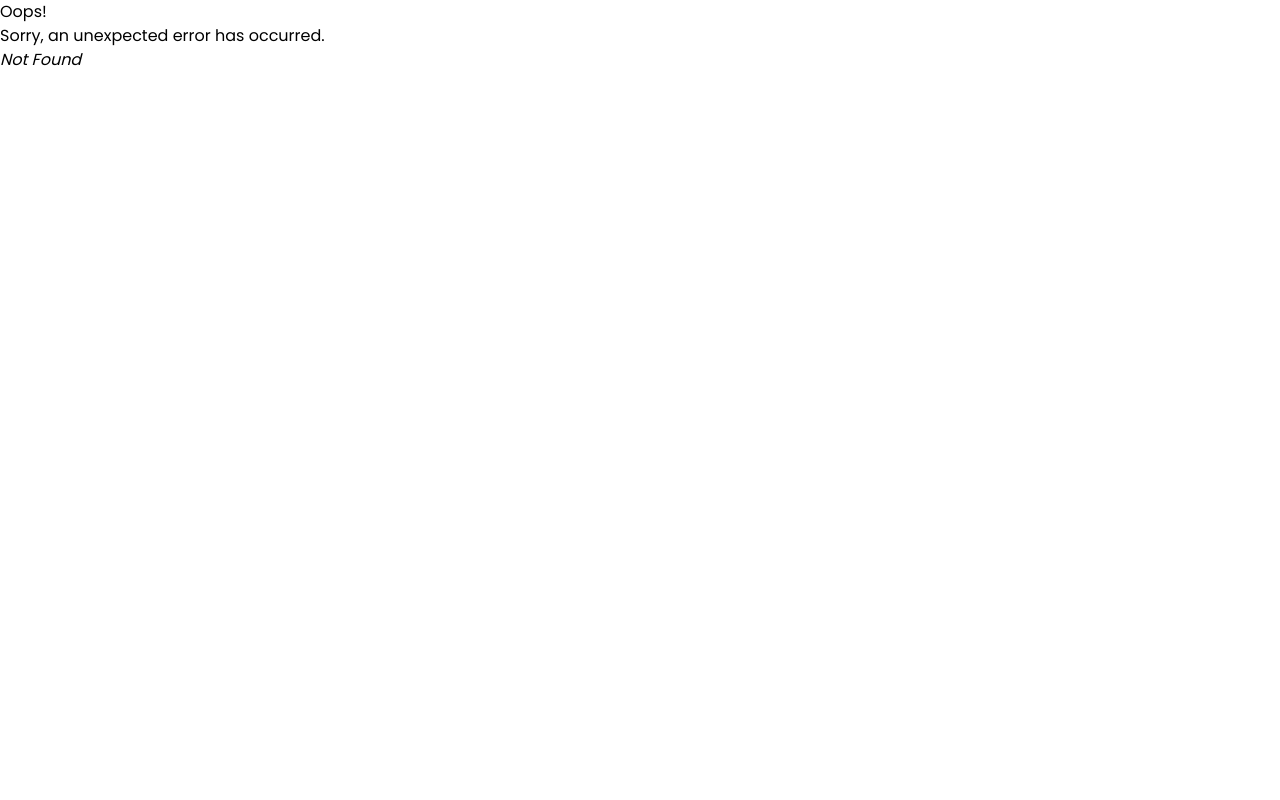
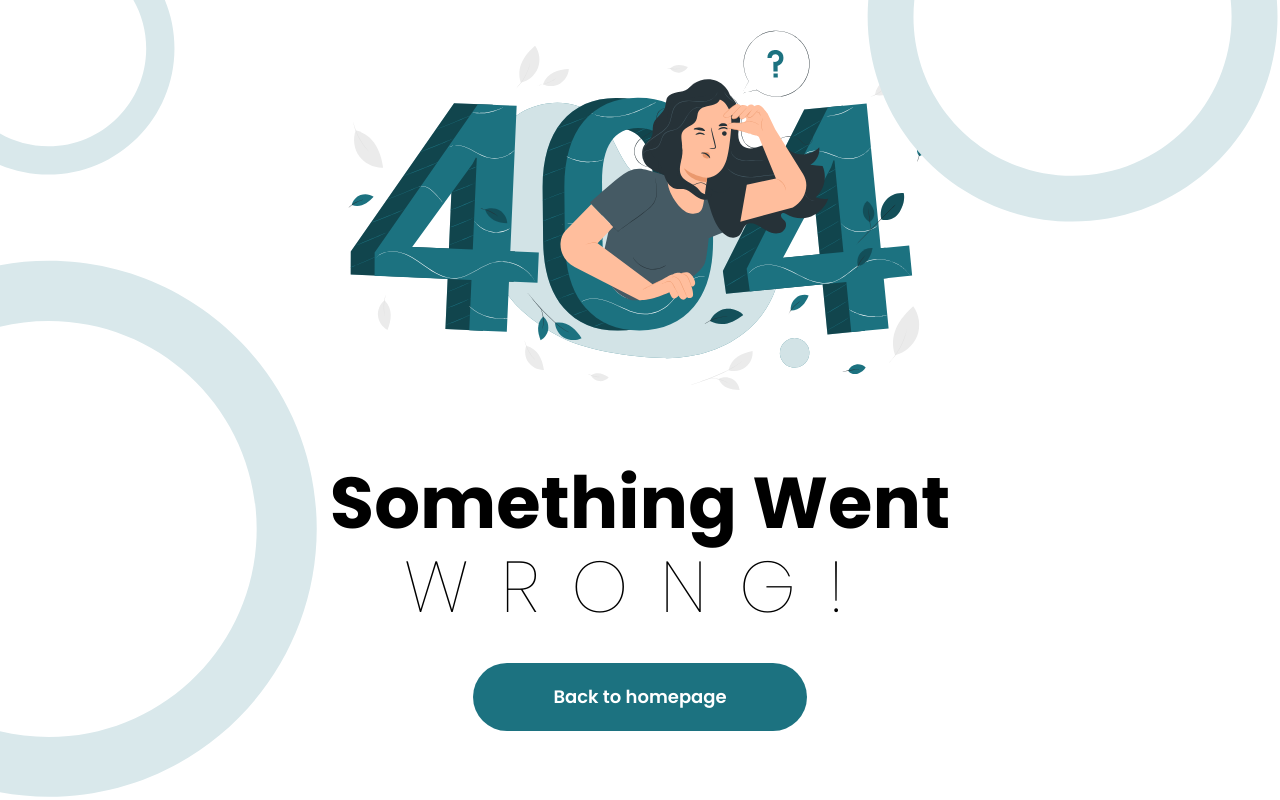
Before and after one commit to Yidu-xSkript/volunteer_connect, a React (Create React App) app in the folder frontend/: page /applied in a window 1280 px wide. Before the commit this address had no page. Built offline with nearby package versions, Linux system fonts and the light colour scheme; a web font is replaced by a local one.

Commit message:
404 page created

```diff
--- a/frontend/src/index.js
+++ b/frontend/src/index.js
@@ -11,6 +11,7 @@ import Login from './pages/login';
 import OnBoarding from './pages/on_boarding';
 import reportWebVitals from './reportWebVitals';
 import ErrorPage from "./error-page";
+import NotFound from './pages/404';
 
 const router = createBrowserRouter([
   {
@@ -30,6 +31,10 @@ const router = createBrowserRouter([
   {
     path: "/on-boarding",
     element: <OnBoarding />,
+  },
+  {
+    path: "*",
+    element: <NotFound/>
   }
 ]);
 
--- /dev/null
+++ b/frontend/src/pages/404/index.js
@@ -0,0 +1,23 @@
+import NotFound404 from '../../assets/404.svg'
+import Button from '../../components/form/button';
+import authCircle from '../../assets/vc-auth-circle-1.svg'
+import { Link } from 'react-router-dom';
+const NotFound = () => (
+    <div>
+        <img src={authCircle} className="w-64 z-0 absolute -top-20 -left-20 pointer-events-none select-none" alt="circle-bg" />
+        <img src={authCircle} className="w-[26rem] z-0 absolute -top-48 right-0 pointer-events-none select-none" alt="circle-bg" />
+        <img src={authCircle} className="w-[34rem] z-0 absolute bottom-0 -left-56 pointer-events-none select-none" alt="circle-bg" />
+        <div className="flex flex-col items-center justify-center max-w-7xl mx-auto space-y-10">
+            <img src={NotFound404} className="w-1/2" alt="Not Found" />
+            <div className='space-y-3'>
+                <h1 className='text-7xl font-bold text-center'>Something Went</h1>
+                <h1 className='text-7xl uppercase font-thin tracking-[2rem] text-center'>Wrong!</h1>
+            </div>
+            {/* The button text depends on if there is a valid token in redux */}
+            <Link to="/">
+                <Button text={"Back to homepage"} className={'rounded-full px-20'} />
+            </Link>
+        </div>
+    </div>
+);
+export default NotFound;
```
Also changed, not shown: frontend/src/assets/404.svg (added).
